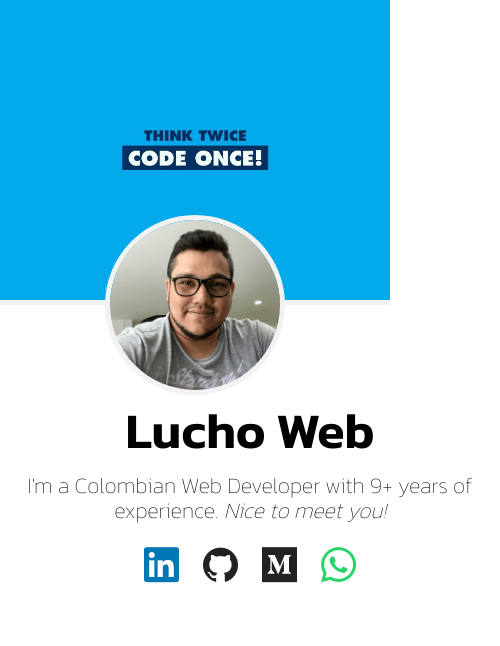
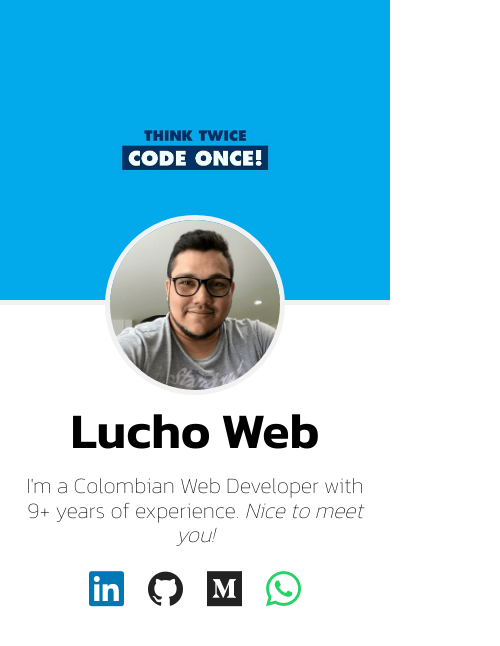
Before and after one commit to luchoweb/resume, a plain HTML site: page index.html in a window 390 px wide. Shown: the whole page, 500 px wide, since content can reach past the window. Drawn offline with Linux system fonts and the light colour scheme; files whose address does not match are found by name.

Commit message:
favicon added

```diff
--- a/css/style.css
+++ b/css/style.css
@@ -141,6 +141,11 @@ h1, h2, h3, h4, h5, b, strong {
     font-weight: 600;
 }
 
+.container {
+    margin: 0 auto;
+    width: 500px;
+}
+
 header {
     position: relative;
 }
@@ -173,10 +178,8 @@ header {
 }
 
 .profile {
-    margin: 0 auto;
     padding-top: 5.5rem;
     text-align: center;
-    width: 500px;
 }
 
 .profile__name {
@@ -208,3 +211,9 @@ header {
 .contact__item .icon:hover {
     opacity: .8;
 }
+
+@media (max-width: 499px) {
+    .container {
+        width: 90%;
+    }
+}
--- a/index.html
+++ b/index.html
@@ -5,6 +5,7 @@
 	<meta name="viewport"
 				content="width=device-width, user-scalable=no, initial-scale=1.0, maximum-scale=1.0, minimum-scale=1.0">
 	<meta http-equiv="X-UA-Compatible" content="ie=edge">
+	<link rel="icon" type="image/vnd.microsoft.icon" href="favicon.ico">
 	<title>Lucho Web</title>
 	<link rel="preconnect" href="https://fonts.gstatic.com">
 	<link href="https://fonts.googleapis.com/css2?family=Kanit:wght@100;600&display=swap" rel="stylesheet">
@@ -18,6 +19,7 @@
 		</figure>
 	</header>
 
+	<div class="container">
 		<section class="profile">
 			<h1 class="profile__name">
 				Lucho Web
@@ -49,5 +51,6 @@
 				</li>
 			</ul>
 		</section>
+	</div>
 </body>
 </html>
```
Also changed, not shown: favicon.ico (added). Lines whose indentation alone changed are shown as unchanged.
